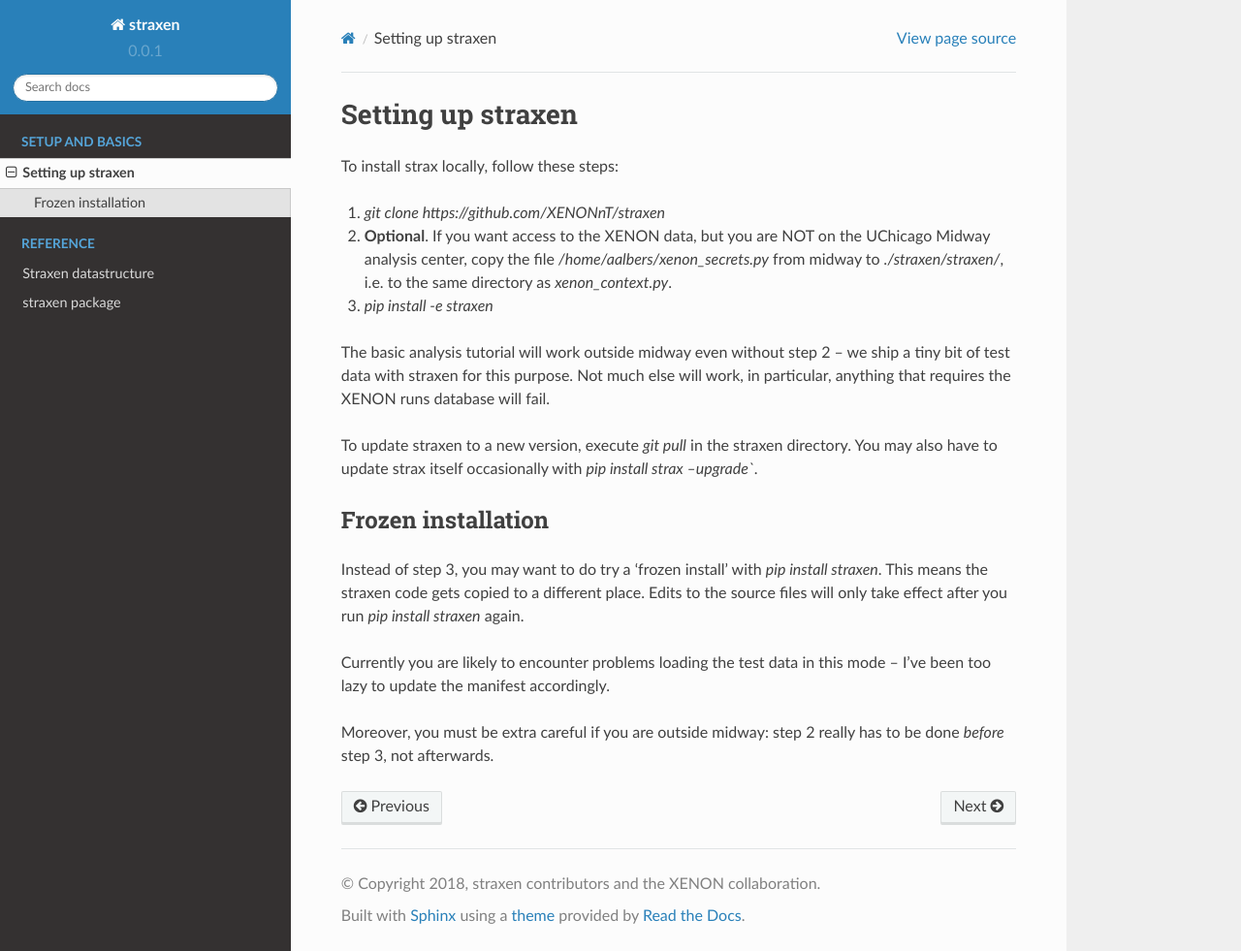
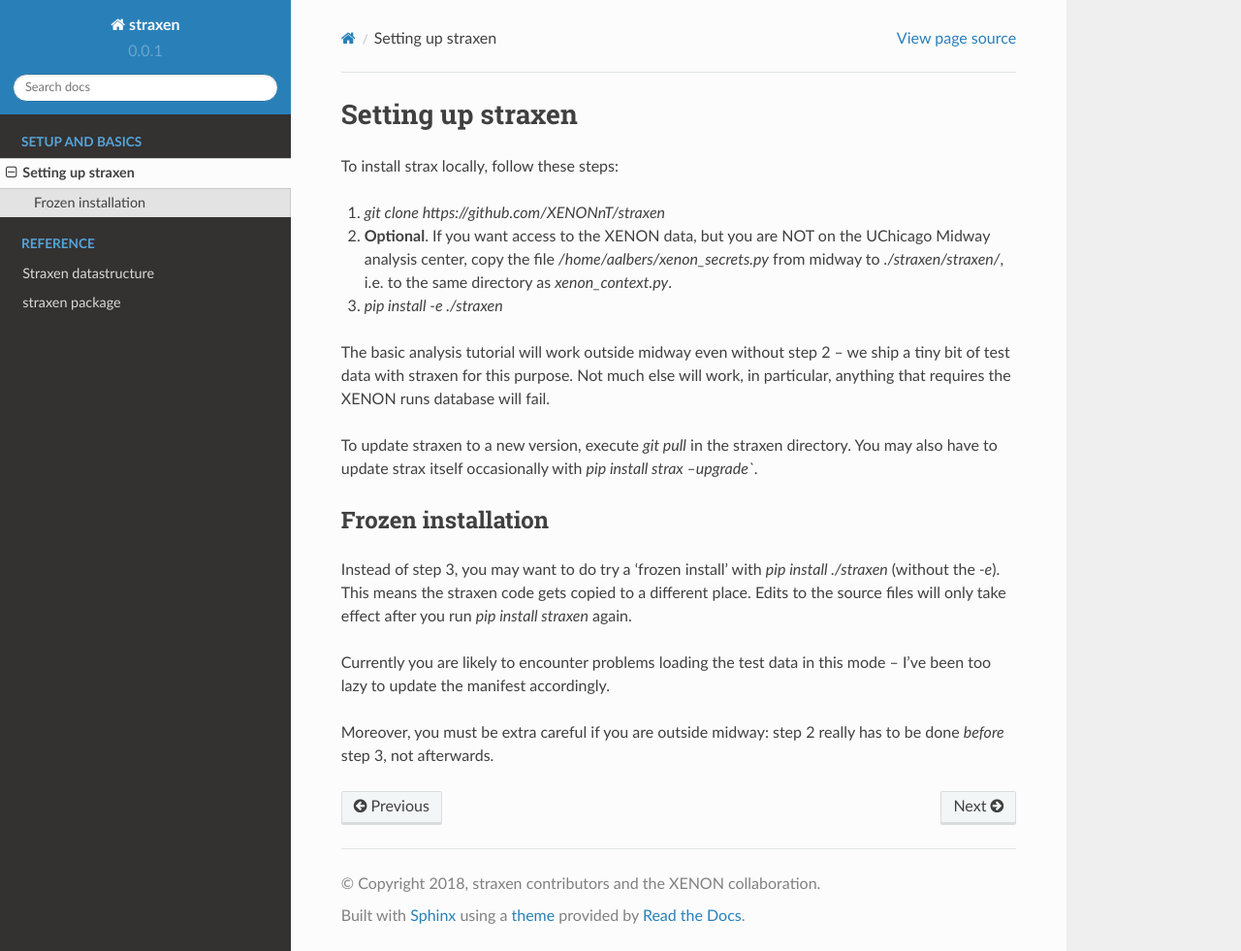
Before and after one commit to XENONnT/straxen, a Sphinx documentation site: the page built from docs/source/setup.rst, in a window 1280 px wide and 981 px high. Shown: the whole window at 97% size. Built offline with Sphinx 7.4.7 and the Read the Docs theme 2.0.0, drawn with Linux system fonts in a browser that asks for light colours; pages that are not in the unit, such as notebooks, are missing from menus.

Commit message:
FIx installation instructions, add badge

```diff
--- a/docs/source/setup.rst
+++ b/docs/source/setup.rst
@@ -5,7 +5,7 @@
 
 1. `git clone https://github.com/XENONnT/straxen`
 2. **Optional**. If you want access to the XENON data, but you are NOT on the UChicago Midway analysis center, copy the file `/home/aalbers/xenon_secrets.py` from midway to  `./straxen/straxen/`, i.e. to the same directory as `xenon_context.py`.
-3. `pip install -e straxen`
+3. `pip install -e ./straxen`
 
 The basic analysis tutorial will work outside midway even without step 2 -- we ship a tiny bit of test data with straxen for this purpose. Not much else will work, in particular, anything that requires the XENON runs database will fail.
 
@@ -13,7 +13,7 @@
 
 Frozen installation
 --------------------
-Instead of step 3, you may want to do try a 'frozen install' with `pip install straxen`. This means the straxen code gets copied to a different place. Edits to the source files will only take effect after you run `pip install straxen` again.
+Instead of step 3, you may want to do try a 'frozen install' with `pip install ./straxen` (without the `-e`). This means the straxen code gets copied to a different place. Edits to the source files will only take effect after you run `pip install straxen` again.
 
 Currently you are likely to encounter problems loading the test data in this mode --  I've been too lazy to update the manifest accordingly.
 
```
Also changed, not shown: README.md (+2 -2 lines).
